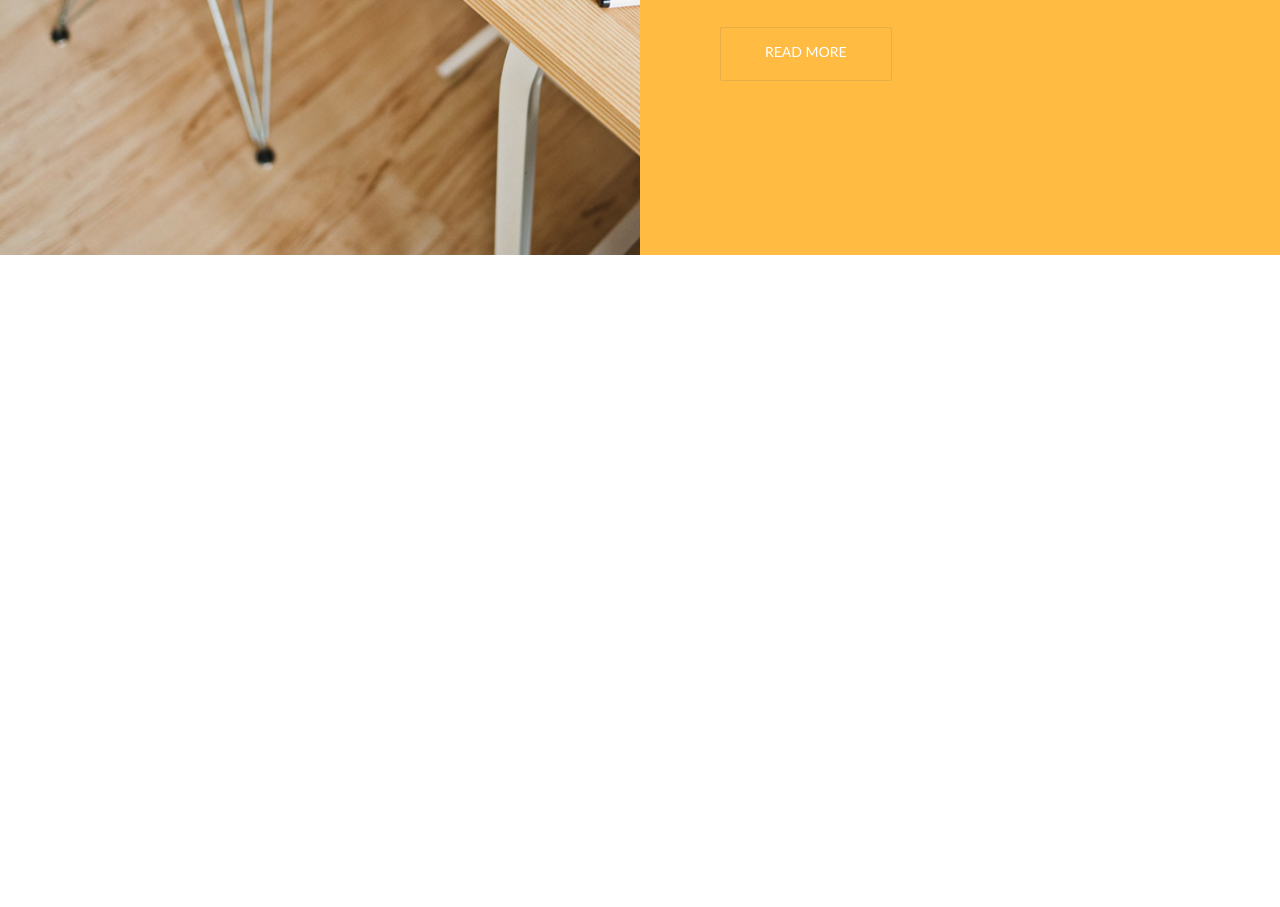
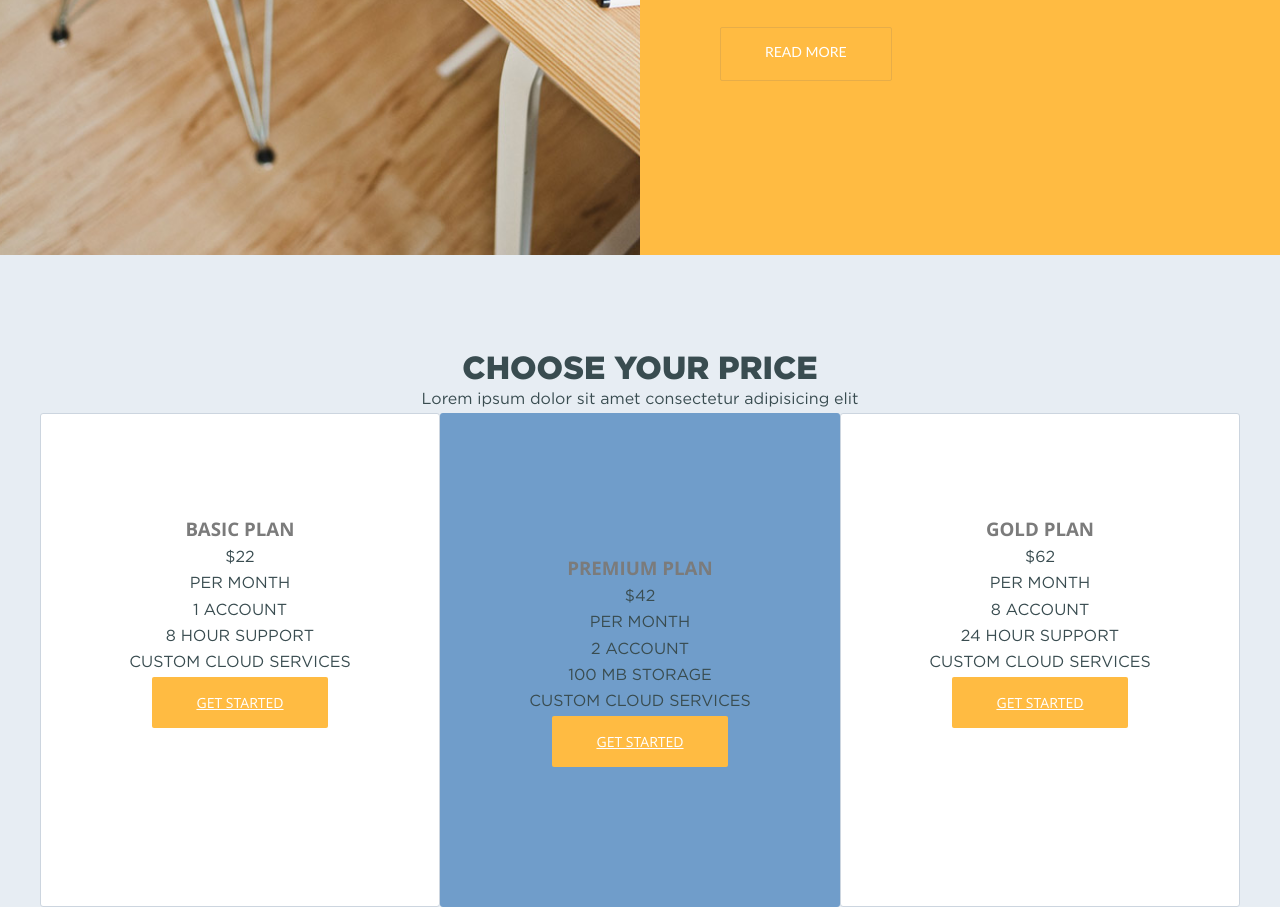
Before and after one commit to igorChechura/project-1, a website: page app/index.html in a window 1280 px wide. Shown: the part 2114-3021 px from the top of the page. Before the commit the page ends 2369 px from the top, so only its background shows below. Drawn offline with Linux system fonts and the light colour scheme.

Commit message:
Began Price section

```diff
--- a/app/index.html
+++ b/app/index.html
@@ -129,6 +129,43 @@
 		</div>
 	</section>
 
+	<section class="price">
+		<div class="wrapper">
+			<h2>Choose Your Price</h2>
+			<p>Lorem ipsum dolor sit amet consectetur adipisicing elit</p>
+			<div class="price-content grid">
+				<div class="item">
+					<h3>Basic Plan</h3>
+					<p><span>$</span>22</p>
+					<p>Per Month</p>
+					<p>1 Account</p>
+					<p>8 Hour Support</p>
+					<p>Custom Cloud Services</p>
+					<a href="#" class="button">Get Started</a>
+				</div>
+				<div class="item item-premium">
+					<h3>Premium Plan</h3>
+					<p><span>$</span>42</p>
+					<p>Per Month</p>
+					<p>2 Account</p>
+					<p>100 MB Storage</p>
+					<p>Custom Cloud Services</p>
+					<a href="#" class="button">Get Started</a>
+				</div>
+				<div class="item">
+					<h3>Gold Plan</h3>
+					<p><span>$</span>62</p>
+					<p>Per Month</p>
+					<p>8 Account</p>
+					<p>24 Hour Support</p>
+					<p>Custom Cloud Services</p>
+					<a href="#" class="button">Get Started</a>
+				</div>
+
+			</div>
+		</div>
+	</section>
+
 	<footer>
 
 	</footer>
--- a/app/sass/main.sass
+++ b/app/sass/main.sass
@@ -253,6 +253,32 @@ section
 				&:hover
 					background-color: $accent-blue
 
+// Price section
+
+.price
+	background-color: #e7edf3
+	h2, p
+		color: $h-text
+	&-content
+		grid-template-columns: 1fr 1fr 1fr
+		align-content: center
+		.item
+			padding: 100px 30px
+			background-color: #fff
+			border: 1px solid #ccd5df
+			border-radius: 3px
+			text-align: center
+			h3
+				text-transform: uppercase
+			p
+				text-transform: uppercase
+			.button
+				display: inline-block
+		.item-premium
+			padding: 140px 30px
+			background-color: $accent-blue
+			border: none
+
 
 
 
```
Also changed, not shown: app/css/main.min.css.
